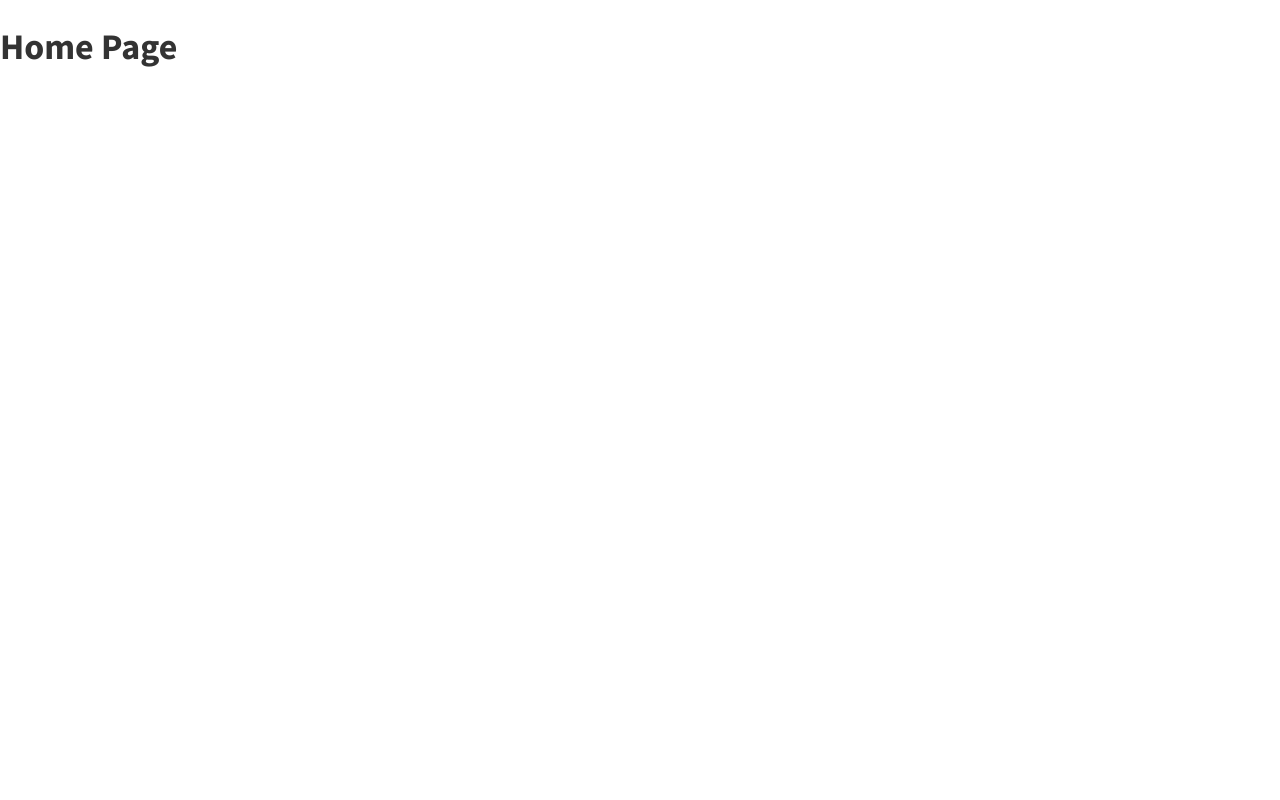
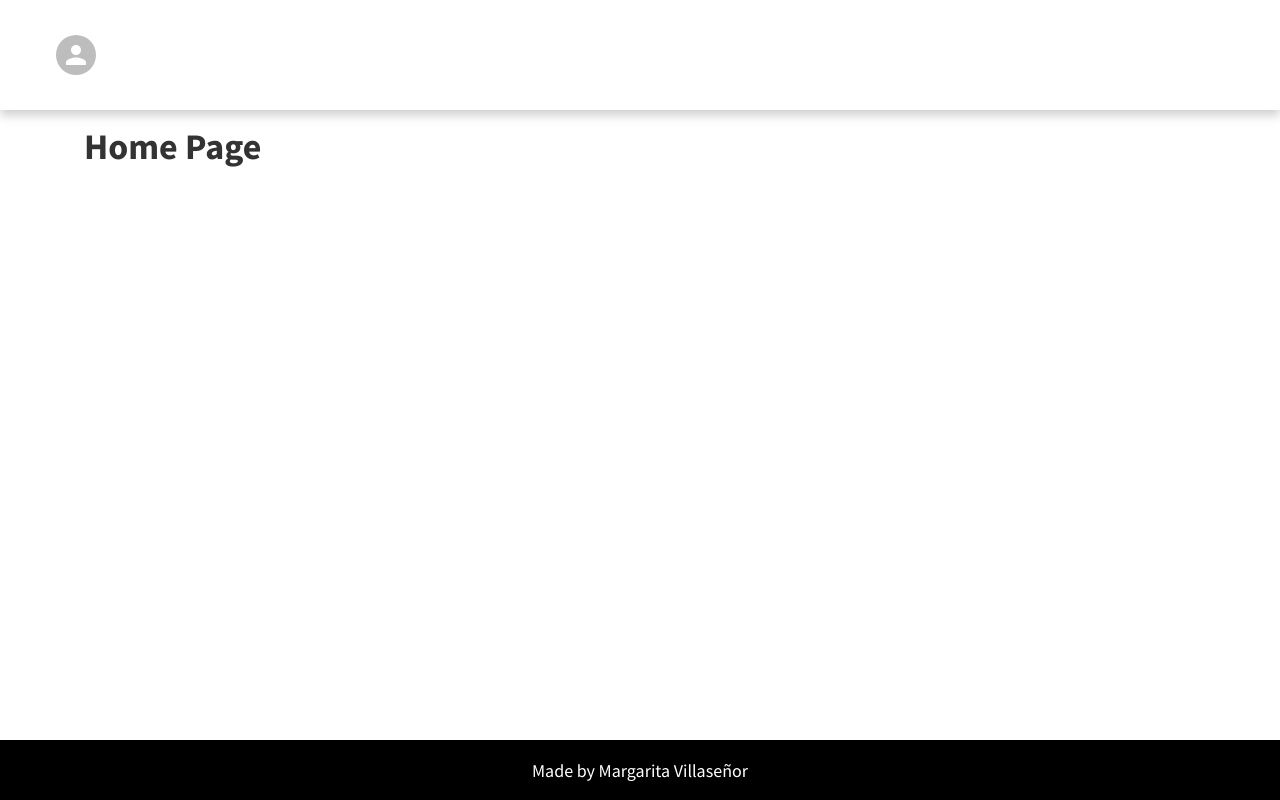
Before and after one commit to maggievillasenor/capstoneproject-frontend, a Next.js app: page / in a window 1280 px wide. Built offline with nearby package versions, Linux system fonts and the light colour scheme.

Commit message:
ci: added the layout instruction to apply to all pages

```diff
--- a/src/pages/_app.js
+++ b/src/pages/_app.js
@@ -1,5 +1,11 @@
+import Layout from '@/components/Layout'
 import '@/styles/globals.css'
 
 export default function App({ Component, pageProps }) {
-  return <Component {...pageProps} />
+
+  return (
+    <Layout>
+      <Component {...pageProps} />
+    </Layout>
+  );
 }
```
